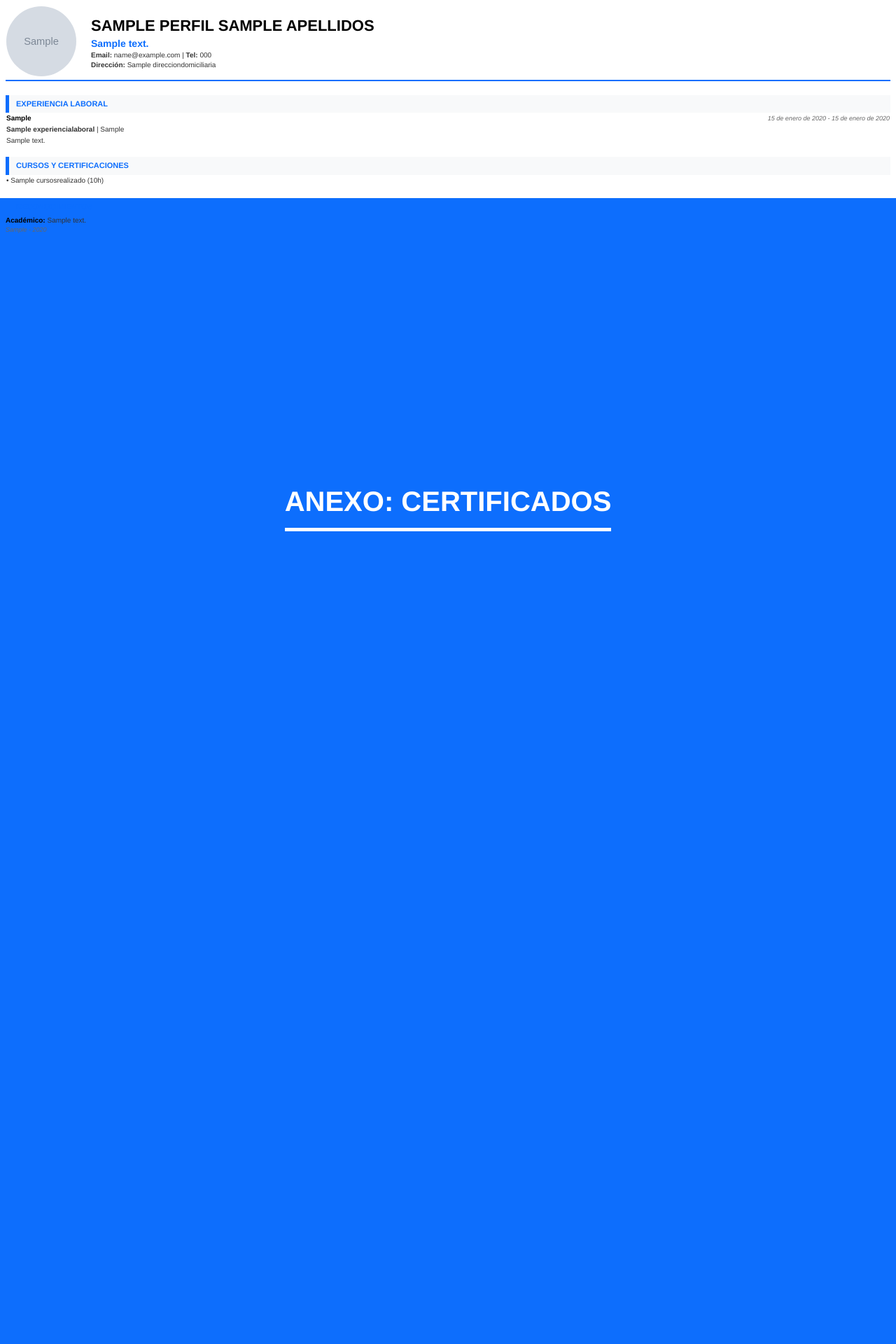
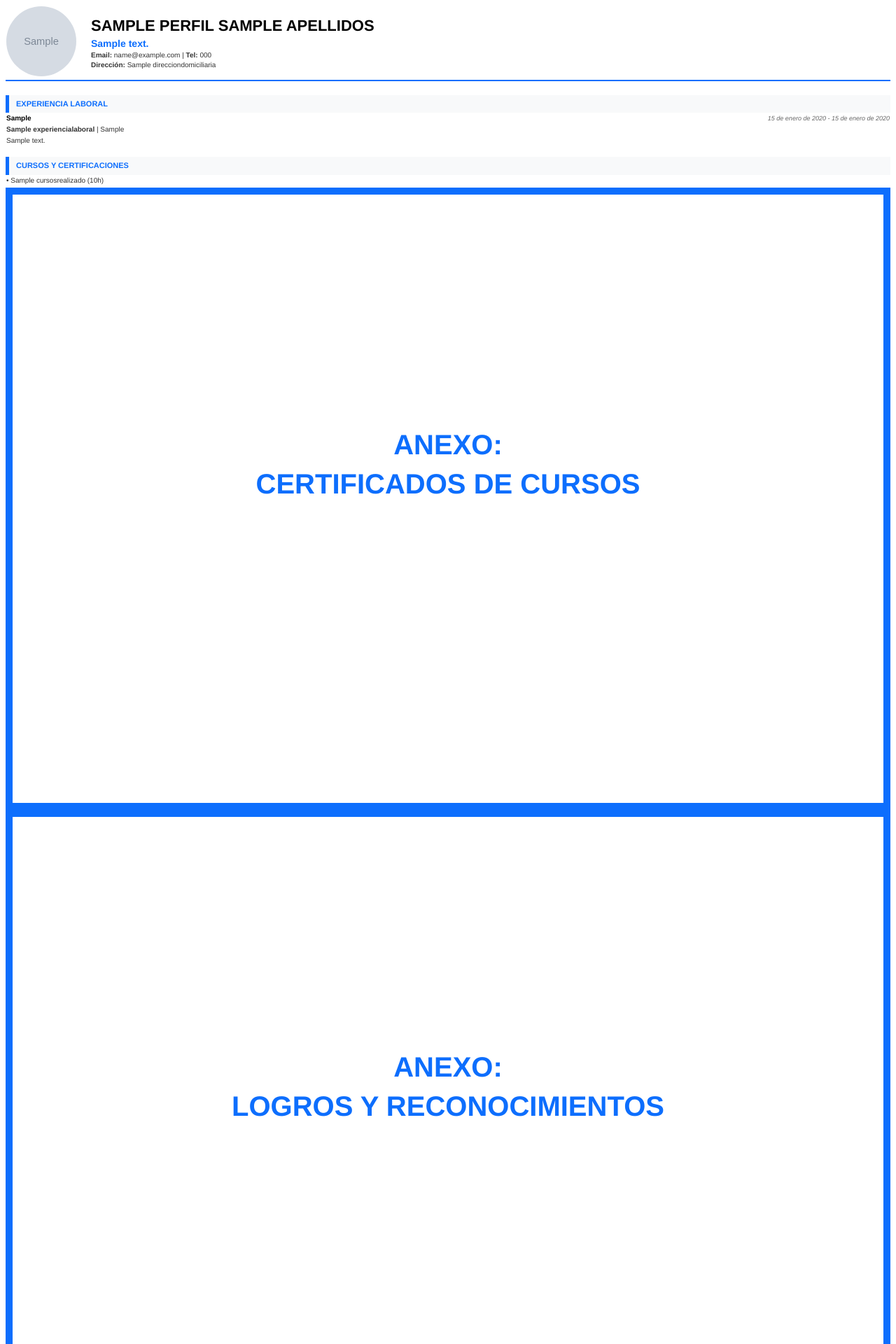
Before and after one commit to 10SEBASG01/CV-JANDRY-GUARANDA, a Django app: template Perfil/templates/cv_pdf_maestro.html in a window 1280 px wide; the page is wider, and only the part inside the window is pictured. Shown: the top 1920 px of that part at 70% size. Run offline with Django 5.2, Linux system fonts and the light colour scheme; tables that the repository leaves empty hold one stand-in row (values such as "Sample post"); the template is opened without the code that fills it: values that come from a table or form of the project are taken from there, most other values are stand-ins (such as "Sample title", 1, 10 or a date in 2020); grey boxes marked "Sample" are stand-in pictures.

Commit message:
Trigesimo Sexto Commit Proyecto

```diff
--- a/Perfil/templates/cv_pdf_maestro.html
+++ b/Perfil/templates/cv_pdf_maestro.html
@@ -5,8 +5,6 @@
     <style>
         @page { size: a4; margin: 1.5cm; }
         body { font-family: Helvetica, Arial, sans-serif; font-size: 10px; color: #333; line-height: 1.4; }
-
-        /* Estilos CV Principal */
         .header-table { width: 100%; margin-bottom: 20px; border-bottom: 2px solid #0d6efd; padding-bottom: 10px; }
         .foto-perfil { width: 100px; height: 100px; border-radius: 50px; }
         .info-header { padding-left: 20px; vertical-align: middle; }
@@ -17,22 +15,14 @@
         .fecha { color: #666; font-style: italic; font-size: 9px; }
         table { width: 100%; border-collapse: collapse; }
 
-        /* Estilos de los Separadores de Anexos */
-        .page-break { page-break-before: always; }
-        .separador-anexo {
-            background-color: #0d6efd;
-            color: white;
+        /* Estilos para separar los anexos */
+        .salto-pagina { page-break-before: always; }
+        .portada-anexo {
             text-align: center;
-            padding-top: 10cm; /* Centrado vertical aproximado */
-            height: 25cm;
-            margin: -1.5cm; /* Compensa el margen del @page para llenar la hoja */
-        }
-        .separador-anexo h1 {
-            font-size: 40px;
-            text-transform: uppercase;
-            border-bottom: 5px solid white;
-            display: inline-block;
-            padding-bottom: 10px;
+            padding-top: 8cm;
+            color: #0d6efd;
+            border: 10px solid #0d6efd;
+            height: 15cm;
         }
     </style>
 </head>
@@ -74,26 +64,18 @@
             {% endfor %}
         </table>
 
-        <div class="titulo-seccion">Reconocimientos</div>
-        {% for rec in reconocimientos %}
-            <div style="margin-bottom: 5px;">
-                <span class="item-titulo">{{ rec.tiporeconocimiento }}:</span> {{ rec.descripcionreconocimiento }}
-                <div class="fecha">{{ rec.entidadpatrocinadora }} - {{ rec.fechareconocimiento|date:"Y" }}</div>
-            </div>
-        {% endfor %}
-
         {% if cursos %}
-        <div class="page-break">
-            <div class="separador-anexo">
-                <h1>Anexo: Certificados</h1>
+        <div class="salto-pagina">
+            <div class="portada-anexo">
+                <h1 style="font-size: 40px;">ANEXO:<br>CERTIFICADOS DE CURSOS</h1>
             </div>
         </div>
         {% endif %}
 
         {% if reconocimientos %}
-        <div class="page-break">
-            <div class="separador-anexo">
-                <h1>Anexo: Reconocimientos</h1>
+        <div class="salto-pagina">
+            <div class="portada-anexo">
+                <h1 style="font-size: 40px;">ANEXO:<br>LOGROS Y RECONOCIMIENTOS</h1>
             </div>
         </div>
         {% endif %}
```
Also changed, not shown: Perfil/views.py (+21 -36 lines).
